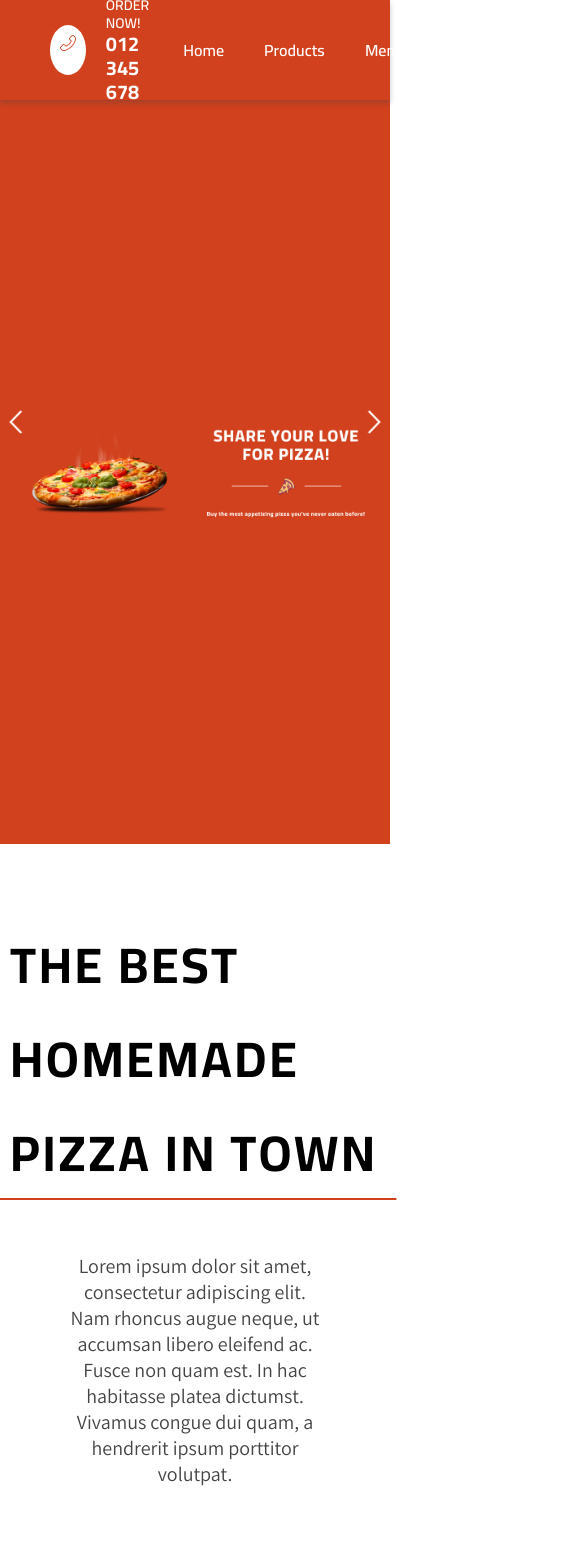
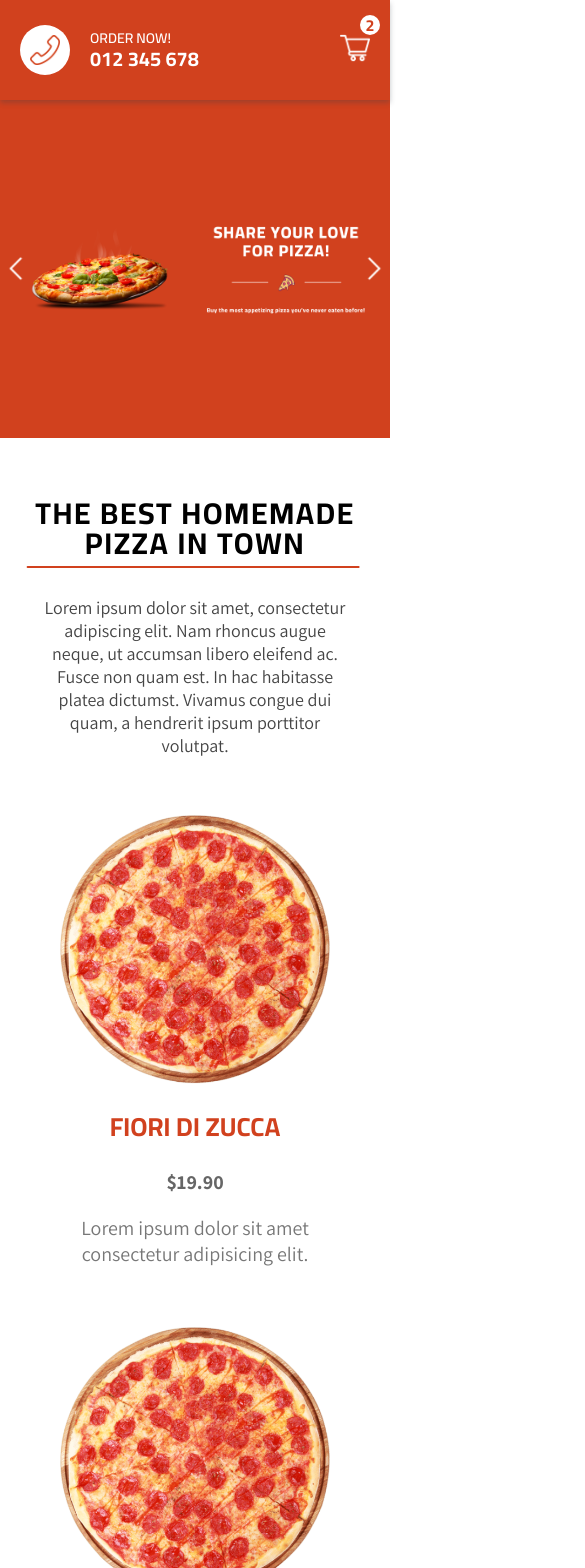
Before and after one commit to manoMotta/FoodOrderingApp, a Next.js app: page / in a window 390 px wide. Shown: the top 1568 px of the page, 585 px wide, since content can reach past the window. Built offline with nearby package versions, Linux system fonts and the light colour scheme.

Commit message:
responsive home

```diff
--- a/src/styles/Featured.module.scss
+++ b/src/styles/Featured.module.scss
@@ -2,6 +2,7 @@
   height: calc(100vh - 100px);
   background-color: #d1411e;
   overflow: hidden;
+  position: relative;
 }
 
 .arrowContainer {
@@ -29,3 +30,9 @@
   height: 100%;
   position: relative;
 }
+
+@media screen and (max-width: 900px) {
+  .container {
+    height: 40vh;
+  }
+}
--- a/src/styles/Footer.module.scss
+++ b/src/styles/Footer.module.scss
@@ -10,6 +10,8 @@
 
 .info {
   display: flex;
+  gap: 20px;
+  text-align: center;
 }
 
 .quote {
@@ -21,6 +23,7 @@
 
 .quote .phrase {
   position: relative;
+  text-align: center;
   &::after {
     position: absolute;
     content: '';
@@ -63,3 +66,13 @@
 .contact .phrase:nth-child(3){
   margin-top: 8px;
 }
+
+@media screen and (max-width: 600px) {
+  .info {
+    flex-direction: column;
+  }
+
+  .rights {
+    margin-top: 50px;
+  }
+}
--- a/src/styles/Navbar.module.scss
+++ b/src/styles/Navbar.module.scss
@@ -89,3 +89,26 @@
   line-height: 22px;
   color: #d1411e;
 }
+
+@media screen and (max-width: 1200px) {
+  .item:nth-child(2) {
+    flex: 1;
+    li {
+      display: none;
+    }
+  }
+}
+
+@media screen and (max-width: 600px) {
+  .container {
+    padding: 0px 20px;
+  }
+
+  .item:nth-child(2) {
+    display: none
+  }
+
+  .item:nth-child(1) {
+    flex: 3;
+  }
+}
--- a/src/styles/PizzaCard.module.scss
+++ b/src/styles/PizzaCard.module.scss
@@ -7,6 +7,7 @@
   justify-content: center;
   padding: 50px 50px;
   cursor: pointer;
+  text-align: center;
 }
 
 .title {
@@ -25,3 +26,24 @@
   text-align: center;
   color: #777;
 }
+
+@media screen and (max-width: 900px) {
+  .container {
+    width: 50%;
+    padding: 20px 50px;
+  }
+
+  .title {
+    font-size: 26px;
+  }
+
+  .price, .description {
+    font-size: 20px;
+  }
+}
+
+@media screen and (max-width: 600px) {
+  .container {
+    width: 100%;
+  }
+}
--- a/src/styles/PizzaList.module.scss
+++ b/src/styles/PizzaList.module.scss
@@ -7,8 +7,10 @@
 
 .title {
   position: relative;
+  text-align: center;
   font-family: 'Cairo';
   font-size: 50px;
+  line-height: 60px;
   letter-spacing: 0.05em;
   &::after {
     content: '';
@@ -37,3 +39,27 @@
   width: 100%;
   flex-wrap: wrap;
 }
+
+@media screen and (max-width: 1200px) {
+  .title {
+    &::after {
+      width: 90%;
+      transform: translateX(5%);
+      bottom: -10px;
+    }
+  }
+}
+
+@media screen and (max-width: 600px) {
+  .title {
+    line-height: 30px;
+    font-size: 30px;
+  }
+
+  .description {
+    width: 90%;
+    font-size: 18px;
+    text-align: center;
+    padding: 0 10px 20px;
+  }
+}
```
